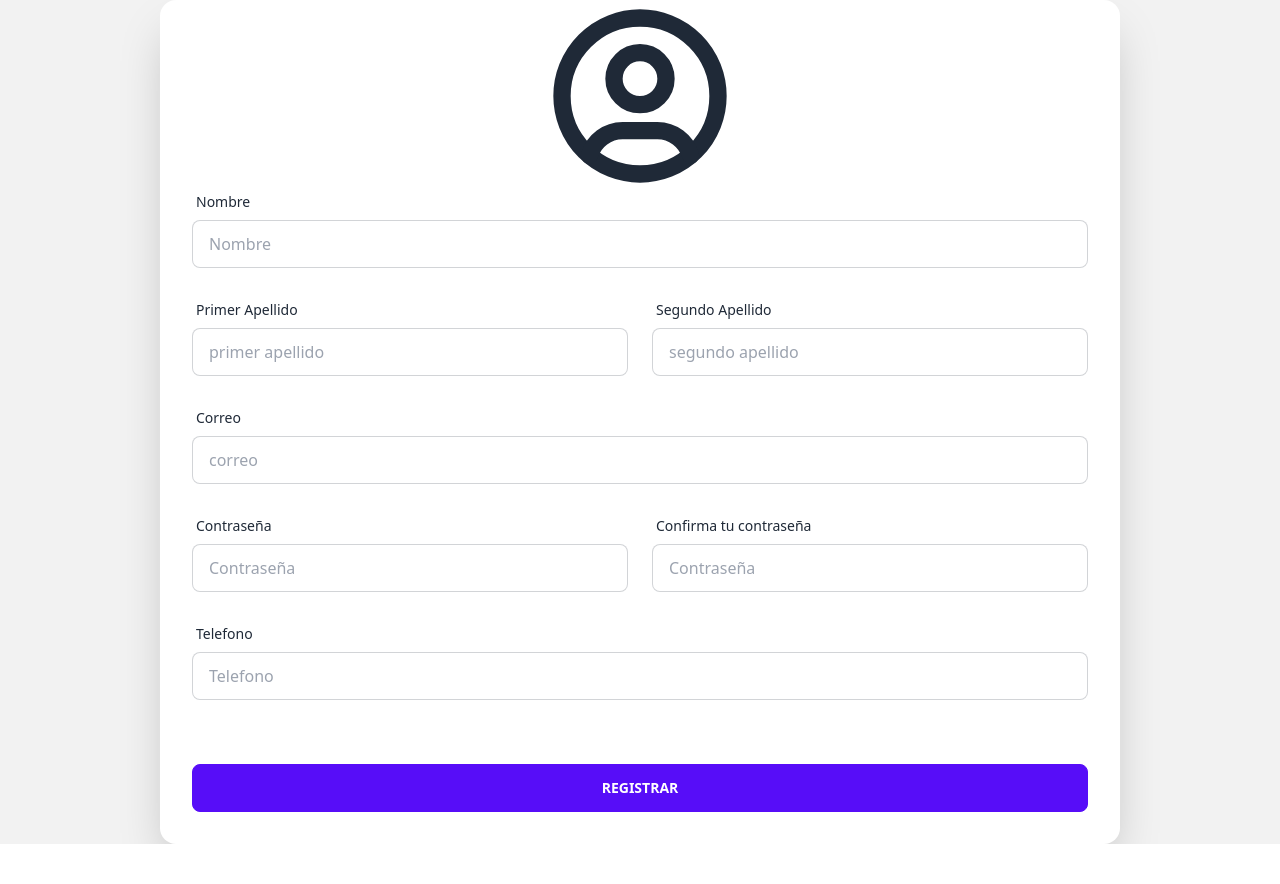
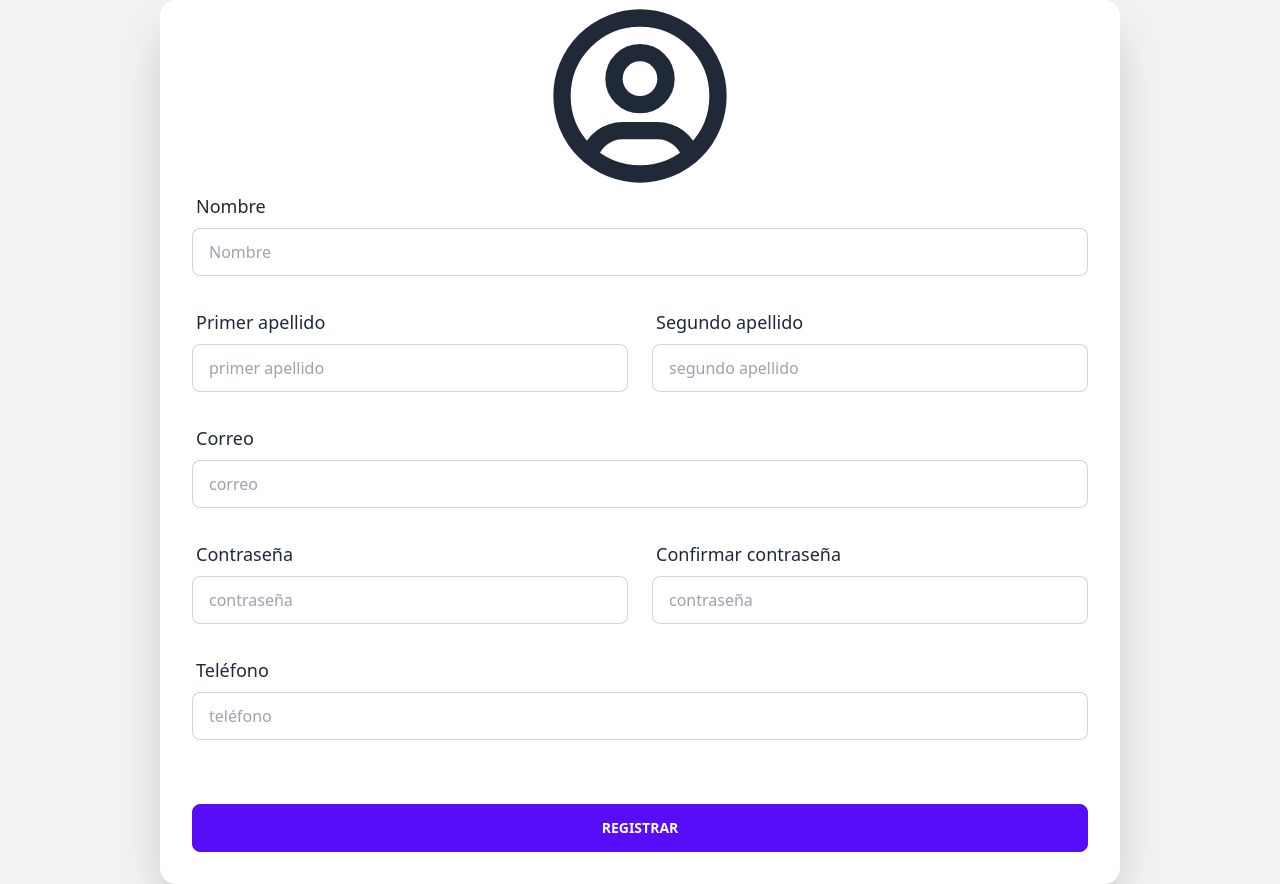
Before and after one commit to JorshBG/DocDicom-client, a React (Vite) app: page /sign-in in a window 1280 px wide. Before the commit the page ends 844 px from the top, so only its background shows below. Built offline with nearby package versions, Linux system fonts and the light colour scheme.

Commit message:
Create input component

```diff
--- a/package.json
+++ b/package.json
@@ -13,7 +13,8 @@
     "react": "^18.2.0",
     "react-dom": "^18.2.0",
     "react-icons": "^4.8.0",
-    "react-router-dom": "^6.9.0"
+    "react-router-dom": "^6.9.0",
+    "@react-buddy/ide-toolbox": "^2.3.1"
   },
   "devDependencies": {
     "@types/react": "^18.0.27",
--- a/src/components/Dashboard.jsx
+++ b/src/components/Dashboard.jsx
@@ -1,5 +1,5 @@
 import SideBar from "./SideBar";
-import NavBar from "./NavBar";
+import {NavBar} from "./NavBar";
 
 function Dashboard() {
   return (
--- /dev/null
+++ b/src/components/Input.jsx
@@ -0,0 +1,16 @@
+export const Input = ({text, placeholder, colspan = 1, type}) => {
+    return (
+        <>
+            <div className={`form-control md:col-span-${colspan}`}>
+                <label className="label">
+                    <span className="text-lg font-medium">{text}</span>
+                </label>
+                <input
+                    type={type}
+                    placeholder={placeholder}
+                    className="input input-bordered w-12/12"
+                />
+            </div>
+        </>
+    )
+}
--- a/src/components/Login.jsx
+++ b/src/components/Login.jsx
@@ -1,34 +1,20 @@
+import {Input} from "./Input.jsx";
+
 function Login() {
   return (
     <div className="hero min-h-screen bg-base-200">
       <div className="hero-content flex-col lg:flex-row-reverse">
         <div className="text-center lg:text-left">
           <h1 className="text-violet-500 text-7xl font-semibold">Bienvenido</h1>
-          <p className="py-6 w-2/3">Lorem ipsum dolor sit amet consectetur adipisicing elit. Voluptatibus impedit qui assumenda quis laudantium quibusdam debitis, neque possimus itaque ipsum, fuga labore odio ipsam, quasi ab nostrum? Culpa, nesciunt cumque?</p>
+          {/*<p className="py-6 w-2/3">Lorem ipsum dolor sit amet consectetur adipisicing elit. Voluptatibus impedit qui assumenda quis laudantium quibusdam debitis, neque possimus itaque ipsum, fuga labore odio ipsam, quasi ab nostrum? Culpa, nesciunt cumque?</p>*/}
+          <hr/>
+          <br/>
         </div>
         <form className="card flex-shrink-0 w-full max-w-sm shadow-2xl bg-base-100">
           <div className="card-body">
-            <div className="form-control">
-              <label className="label">
-                <span className="text-lg font-medium">Correo</span>
-              </label>
-              <input
-                type="email"
-                placeholder="Escribe tu correo"
-                className="input input-bordered"
-                required
-              />
-            </div>
-            <div className="form-control">
-              <label className="label">
-                <span className="text-lg font-medium">Contraseña</span>
-              </label>
-              <input
-                type="password"
-                placeholder="Escribe tu contraseña"
-                className="input input-bordered"
-                required
-              />
+            <Input text={'Correo'} placeholder={'Escribe tu correo'} type={'email'}/>
+            <Input text={'Contraseña'} placeholder={'contraseña'} type={'password'}/>
+            <div>
               <label className="label">
                 <a
                   href="#"
--- a/src/components/NavBar.jsx
+++ b/src/components/NavBar.jsx
@@ -1,62 +1,49 @@
-import {
-  FaGithub,
-  FaAngleDown,
-  FaHamburger /* Temporal icon (Hamburger -> MenuLines) */,
-} from "react-icons/fa"; /* Temporal icon (GitHub -> UseImage) */
-
-function NavBar() {
+export const NavBar = () => {
     return (
-    <div
-      className="drawer-content"
-      style={{
-        scrollBehavior: "smooth",
-        scrollPaddingTop: "5rem",
-      }}>
-      <div className="sticky top-0 z-30 flex h-16 w-full justify-center backdrop-blur transition-all duration-100 text-base-content">
-        <nav className="navbar w-full">
-          <div className="flex flex-1">
-            <span className="tooltip tooltip-bottom">
-              <label
-                htmlFor="drawer"
-                className="btn btn-btn-square btn-ghost drawer-button lg:hidden">
-                {/* Temporal icon (Hamburger -> MenuLines) */}
-                <FaHamburger className="w-6 h-6" />
+        <>
+            <div className="navbar bg-base-100">
+                <div className="navbar-start">
+                    <div className="dropdown">
+                        <label tabIndex={0} className="btn btn-ghost lg:hidden">
+                            <svg xmlns="http://www.w3.org/2000/svg" className="h-5 w-5" fill="none" viewBox="0 0 24 24" stroke="currentColor"><path strokeLinecap="round" strokeLinejoin="round" strokeWidth="2" d="M4 6h16M4 12h8m-8 6h16" /></svg>
                         </label>
-            </span>
-          </div>
-          <div className="flex-0">
-            <div className="dropdown dropdown-end">
-              <div
-                className="btn btn-ghost gap-1 normal-case"
-                tabIndex="0">
-                {/* Temporal icon (GitHub -> UseImage) */}
-                <FaGithub className="w-6 h-6 md:w-7 md:h-7" />
-                <FaAngleDown className="w-6 h-6 md:w-7 md:h-7" />
-              </div>
-              <div className="dropdown-content bg-base-200 text-base-content rounded-t-box rounded-b-box top-px mt-16 w-56 overflow-y-auto shadow-2xl">
-                <ul
-                  className="menu menu-compact gap-1 p-3"
-                  tabIndex="0">
-                  <li>
-                    <button className="flex">
-                      <FaGithub className="w-4 h-4" />
-                      <span>Setting 1</span>
-                    </button>
+                        <ul tabIndex={0} className="menu menu-compact dropdown-content mt-3 p-2 shadow bg-base-100 rounded-box w-52">
+                            <li><a>Item 1</a></li>
+                            <li tabIndex={0}>
+                                <a className="justify-between">
+                                    Parent
+                                    <svg className="fill-current" xmlns="http://www.w3.org/2000/svg" width="24" height="24" viewBox="0 0 24 24"><path d="M8.59,16.58L13.17,12L8.59,7.41L10,6L16,12L10,18L8.59,16.58Z"/></svg>
+                                </a>
+                                <ul className="p-2">
+                                    <li><a>Submenu 1</a></li>
+                                    <li><a>Submenu 2</a></li>
+                                </ul>
                             </li>
-                  <li>
-                    <button className={`flex ${true ? "active" : ""}`}>
-                      <FaGithub className="w-4 h-4" />
-                      <span>Setting 1</span>
-                    </button>
-                  </li>
+                            <li><a>Item 3</a></li>
                         </ul>
                     </div>
+                    <a className="btn btn-ghost normal-case text-xl">daisyUI</a>
+                </div>
+                <div className="navbar-center hidden lg:flex">
+                    <ul className="menu menu-horizontal px-1">
+                        <li><a>Item 1</a></li>
+                        <li tabIndex={0}>
+                            <a>
+                                Parent
+                                <svg className="fill-current" xmlns="http://www.w3.org/2000/svg" width="20" height="20" viewBox="0 0 24 24"><path d="M7.41,8.58L12,13.17L16.59,8.58L18,10L12,16L6,10L7.41,8.58Z"/></svg>
+                            </a>
+                            <ul className="p-2">
+                                <li><a>Submenu 1</a></li>
+                                <li><a>Submenu 2</a></li>
+                            </ul>
+                        </li>
+                        <li><a>Item 3</a></li>
+                    </ul>
+                </div>
+                <div className="navbar-end">
+                    <a className="btn">Get started</a>
                 </div>
             </div>
-        </nav>
-      </div>
-    </div>
-  );
+        </>
+    )
 }
-
-export default NavBar;
--- a/src/components/SignIn.jsx
+++ b/src/components/SignIn.jsx
@@ -1,4 +1,5 @@
 import { TbUserCircle } from "react-icons/tb";
+import {Input} from "./Input.jsx";
 
 function Register() {
   return (
@@ -10,82 +11,19 @@
               <TbUserCircle className="w-52 h-52 absolute -bottom-10 " />
             </div>
             {/* Input and Label Name User */}
-            <div className="form-control md:col-span-2">
-              <label className="label">
-                <span className="label-text">Nombre</span>
-              </label>
-              <input
-                type="text"
-                placeholder="Nombre"
-                className="input input-bordered w-12/12"
-              />
-            </div>
+            <Input text={'Nombre'} placeholder={'Nombre'} type={'text'} colspan={2}/>
             {/* Input and Label First Last Name */}
-            <div className="form-control">
-              <label className="label">
-                <span className="label-text">Primer Apellido</span>
-              </label>
-              <input
-                type="text"
-                placeholder="primer apellido"
-                className="input input-bordered w-12/12"
-              />
-            </div>
+            <Input text={'Primer apellido'} placeholder={'primer apellido'} type={'text'}/>
             {/* Input and Label Second Last Name */}
-            <div className="form-control">
-              <label className="label">
-                <span className="label-text">Segundo Apellido</span>
-              </label>
-              <input
-                type="text"
-                placeholder="segundo apellido"
-                className="input input-bordered w-12/12"
-              />
-            </div>
+            <Input text={'Segundo apellido'} placeholder={'segundo apellido'} type={'text'}/>
             {/* Input and Label Email */}
-            <div className="form-control md:col-span-2">
-              <label className="label">
-                <span className="label-text">Correo</span>
-              </label>
-              <input
-                type="email"
-                placeholder="correo"
-                className="input input-bordered w-12/12"
-              />
-            </div>
+            <Input text={'Correo'} placeholder={'correo'} type={'email'} colspan={2}/>
             {/* Input and Label Password */}
-            <div className="form-control">
-              <label className="label">
-                <span className="label-text">Contraseña</span>
-              </label>
-              <input
-                type="password"
-                placeholder="Contraseña"
-                className="input input-bordered w-12/12"
-              />
-            </div>
+            <Input text={'Contraseña'} placeholder={'contraseña'} type={'password'}/>
             {/* Input and Label Confirm Password */}
-            <div className="form-control">
-              <label className="label">
-                <span className="label-text">Confirma tu contraseña</span>
-              </label>
-              <input
-                type="password"
-                placeholder="Contraseña"
-                className="input input-bordered w-12/12"
-              />
-            </div>
+            <Input text={'Confirmar contraseña'} placeholder={'contraseña'} type={'password'}/>
             {/* Input and Label Phone */}
-            <div className="form-control md:col-span-2">
-              <label className="label">
-                <span className="label-text">Telefono</span>
-              </label>
-              <input
-                type="tel"
-                placeholder="Telefono"
-                className="input input-bordered w-12/12"
-              />
-            </div>
+            <Input text={'Teléfono'} placeholder={'teléfono'} type={'tel'} colspan={2}/>
           </div>
           <div className="card-body">
             <input
--- /dev/null
+++ b/src/components/navbar/Menu.jsx
@@ -0,0 +1,5 @@
+export const Menu = () => {
+    return (
+        <></>
+    )
+}
--- /dev/null
+++ b/src/pages/Index.jsx
@@ -0,0 +1,13 @@
+import {Navbar} from "../components/Navbar.jsx";
+
+export const Index = () => {
+    return (
+        <>
+
+            <div className="max-h-fit bg-base-200 ls:hero md:min-h-screen md:hero">
+                <Navbar/>
+            </div>
+
+        </>
+    )
+}
```
Also changed, not shown: public/global.css (added), 1 other file (tests, documents, lock files or other folders). Lines whose indentation alone changed are shown as unchanged.
